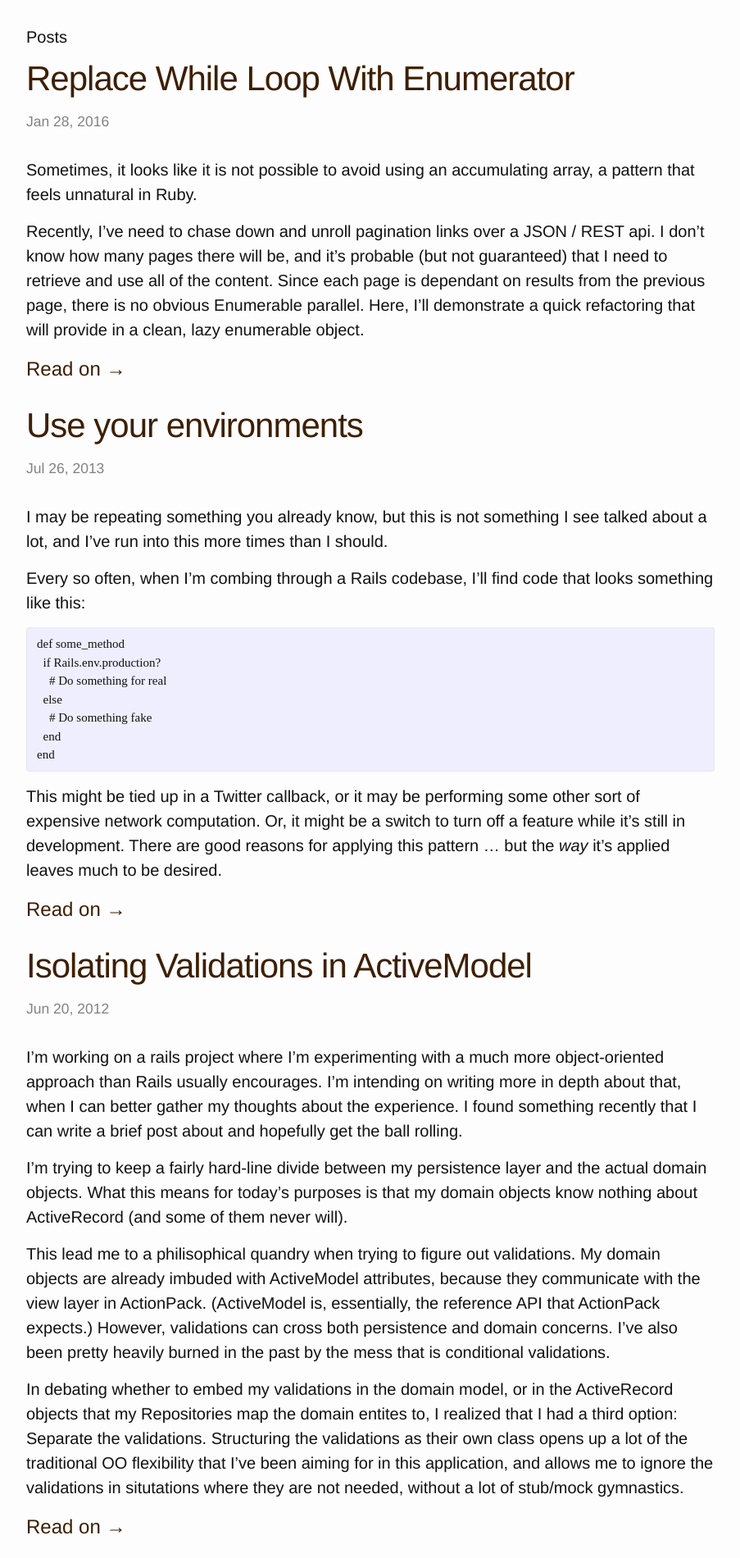
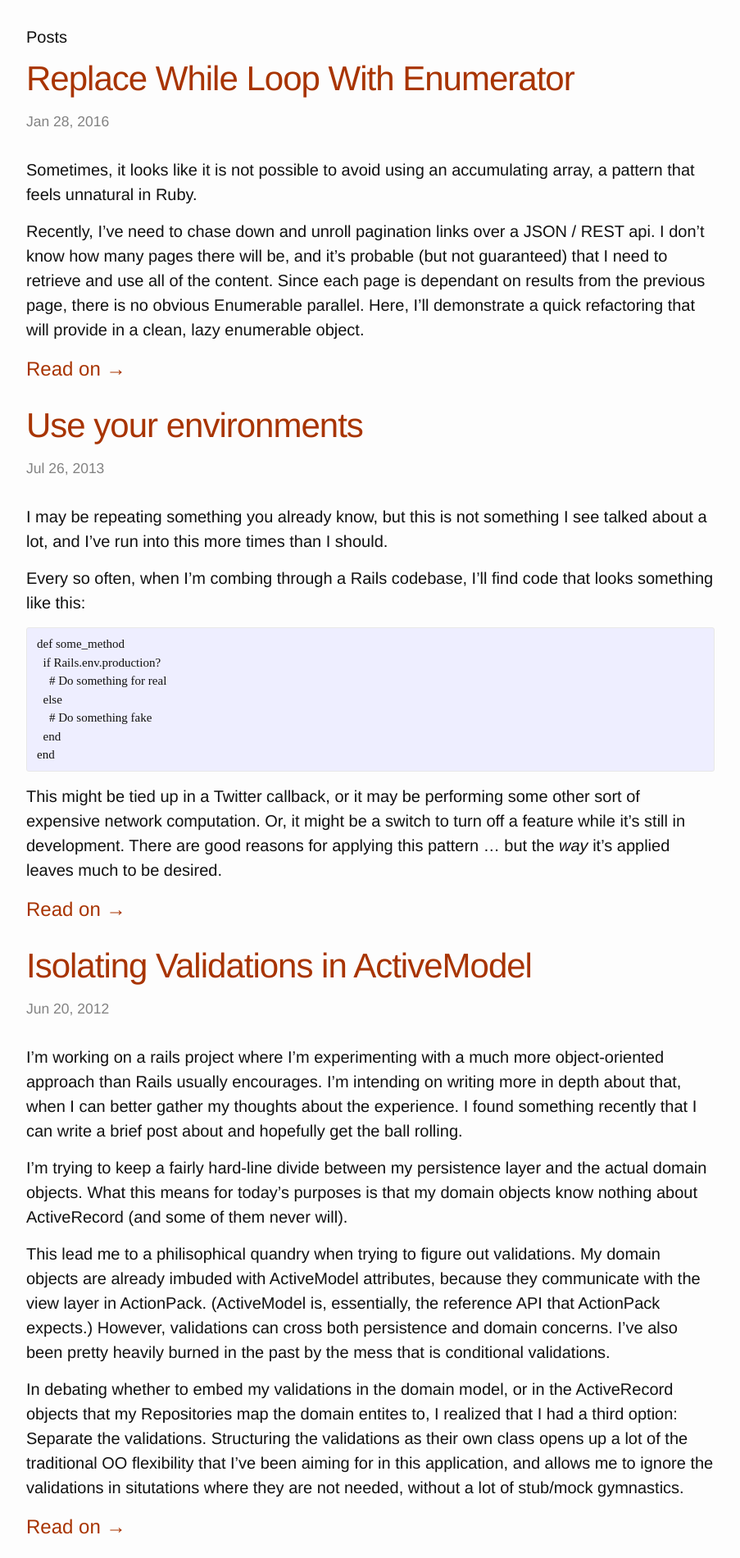
Before and after one commit to cflipse/devcaffeine, a Jekyll site: the page built from index.html, in a window 1280 px wide. Shown: the part 203-2103 px from the top of the page at 82% size, without its empty margins (188-1091 px from the left). Built offline with Jekyll 4.4.1, drawn with Linux system fonts in a browser that asks for light colours; Markdown is read by kramdown in place of the engine named in the settings; the list of posts is cut into pages by our own code.

Commit message:
fix link color

```diff
--- a/_sass/_base.scss
+++ b/_sass/_base.scss
@@ -89,11 +89,11 @@ h1, h2, h3, h4, h5, h6 {
  * Links
  */
 a {
-    color: $brand-color;
+    color: $link-color;
     text-decoration: none;
 
     &:visited {
-        color: darken($brand-color, 15%);
+        color: darken($link-color, 15%);
     }
 
     &:hover {
--- a/css/main.scss
+++ b/css/main.scss
@@ -16,6 +16,8 @@ $spacing-unit:     30px;
 $text-color:       #111;
 $background-color: #fdfdfd;
 $brand-color:      #3d1f00;
+
+$link-color:       #a83401;
 
 $brand-color-dark: darken($brand-color, 25%);
 $brand-color-light: lighten($brand-color, 20%);
```
